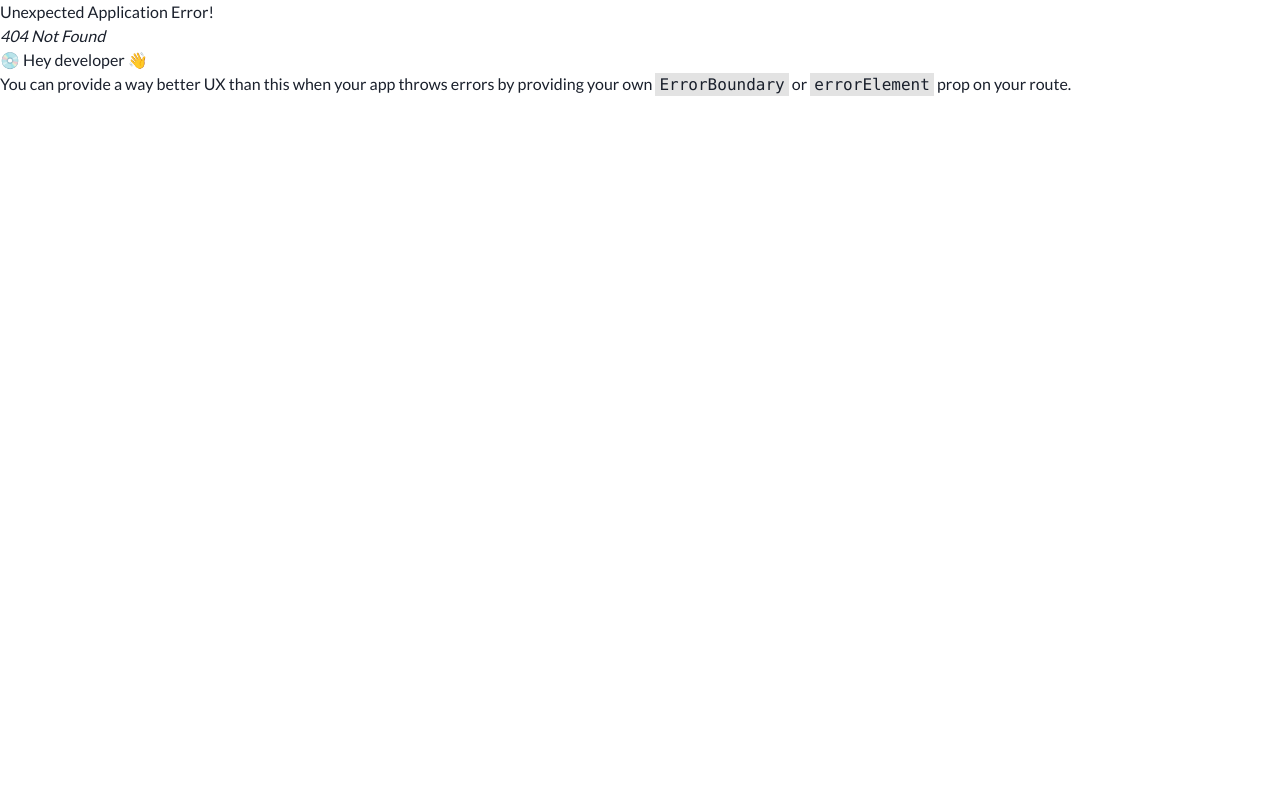
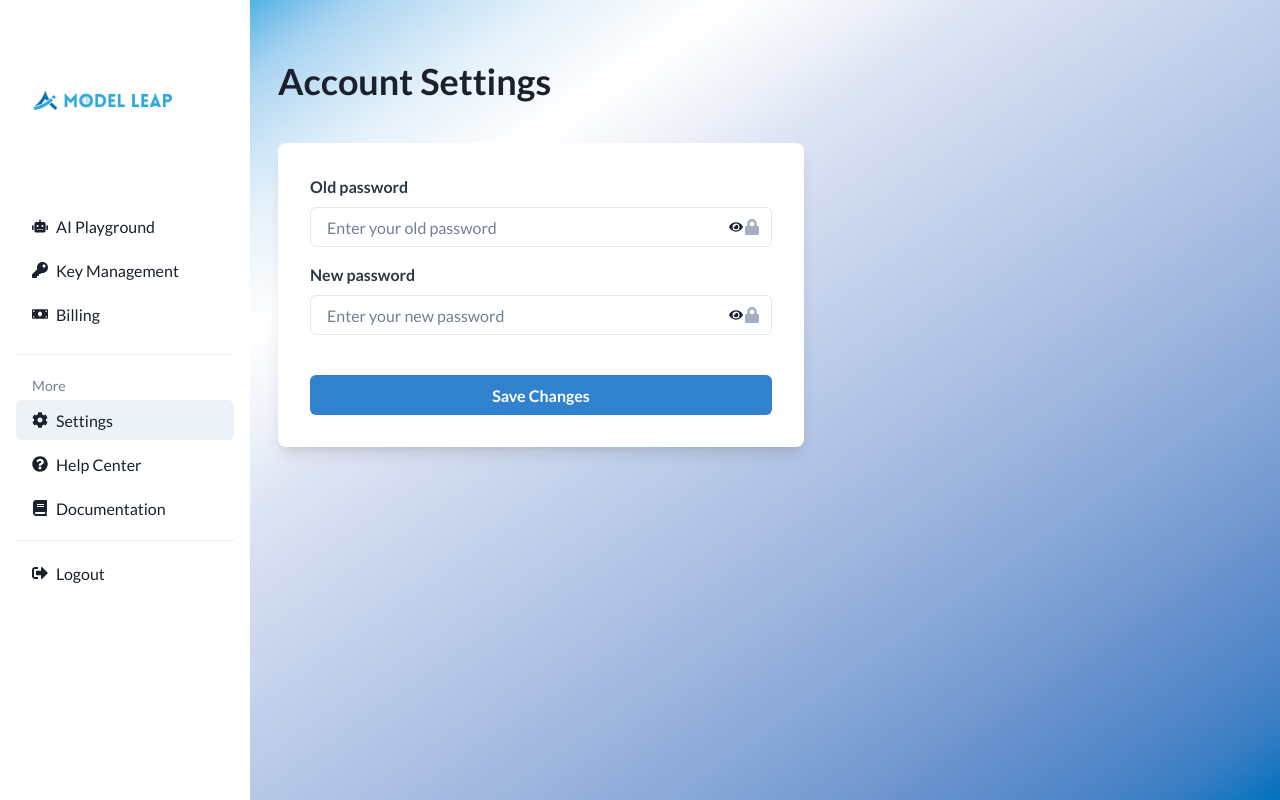
Before and after one commit to Arsalanbashir831/ModelLeap-AI, a React (Vite) app: page /app/settings in a window 1280 px wide. Before the commit this address had no page. Built offline with nearby package versions, Linux system fonts and the light colour scheme.

Commit message:
Settings layout

```diff
--- a/src/App.jsx
+++ b/src/App.jsx
@@ -3,6 +3,7 @@ import { createBrowserRouter, RouterProvider } from 'react-router-dom'
 import DashboardLayout from './DashboardLayout'
 import AI from './Pages/PlayGround/AI'
 import APIkey from './Pages/KeyManagement/APIkey'
+import Settings from './Pages/Settings/Settings'
 
 const router = createBrowserRouter([
   {
@@ -12,6 +13,7 @@ const router = createBrowserRouter([
     children: [
       { path: '/app', element: <AI /> },
       {path: '/app/keymanagement', element: <APIkey />},
+      {path: '/app/settings', element: <Settings />},
     ]
   },
 ])
--- a/src/Components/Dashboard/KeyGenerate.jsx
+++ b/src/Components/Dashboard/KeyGenerate.jsx
@@ -18,7 +18,7 @@ import { FaPlus } from "react-icons/fa6";
 
 const generateApiKey = () => {
   const characters =
-    "ABCDEFGHIJKLMNOPQRSTUVWXYZabcdefghijklmnopqrstuvwxyz0123456789";
+    "ABCDEFGHIJKLMPQRSVWXYZadefghijklmnoqrstuvwxyz0123456789";
   let result = "";
   const length = 32;
   for (let i = 0; i < length; i++) {
--- /dev/null
+++ b/src/Components/Dashboard/PasswordChange.jsx
@@ -0,0 +1,91 @@
+import React, { useState } from "react";
+import {
+  Box,
+  Button,
+  FormControl,
+  FormLabel,
+  Input,
+  InputGroup,
+  InputRightElement,
+  Flex,
+  Icon,
+} from "@chakra-ui/react";
+import { FaEye, FaEyeSlash, FaLock } from "react-icons/fa";
+
+const PasswordChange = () => {
+  const [showOldPassword, setShowOldPassword] = useState(false);
+  const [showNewPassword, setShowNewPassword] = useState(false);
+
+  const toggleShowOldPassword = () => setShowOldPassword(!showOldPassword);
+  const toggleShowNewPassword = () => setShowNewPassword(!showNewPassword);
+
+  return (
+    <Flex justify="center" align="center">
+      <Box
+      bg={"white"}
+        p={8}
+        rounded="lg"
+        shadow="lg"
+        maxW="600px"
+        w="100%"
+        mx="auto"
+      >
+        <FormControl id="old-password" mb={4}>
+          <FormLabel fontWeight="bold" color="gray.700">
+            Old password
+          </FormLabel>
+          <InputGroup>
+            <InputRightElement>
+              <Icon as={FaLock} color="gray.400" />
+            </InputRightElement>
+            <Input
+              type={showOldPassword ? "text" : "password"}
+              placeholder="Enter your old password"
+            />
+            <InputRightElement width="4.5rem">
+              <Button
+                h="1.75rem"
+                size="sm"
+                onClick={toggleShowOldPassword}
+                variant="ghost"
+              >
+                {showOldPassword ? <FaEyeSlash /> : <FaEye />}
+              </Button>
+            </InputRightElement>
+          </InputGroup>
+        </FormControl>
+        <FormControl id="new-password" mb={6}>
+          <FormLabel fontWeight="bold" color="gray.700">
+            New password
+          </FormLabel>
+          <InputGroup>
+            <InputRightElement>
+              <Icon as={FaLock} color="gray.400" />
+            </InputRightElement>
+            <Input
+              type={showNewPassword ? "text" : "password"}
+              placeholder="Enter your new password"
+            />
+            <InputRightElement width="4.5rem">
+              <Button
+                h="1.75rem"
+                size="sm"
+                onClick={toggleShowNewPassword}
+                variant="ghost"
+              >
+                {showNewPassword ? <FaEyeSlash /> : <FaEye />}
+              </Button>
+            </InputRightElement>
+          </InputGroup>
+        </FormControl>
+
+
+        <Button colorScheme="blue" w="100%" mt={4}>
+          Save Changes
+        </Button>
+      </Box>
+    </Flex>
+  );
+};
+
+export default PasswordChange;
--- /dev/null
+++ b/src/Pages/Settings/Settings.jsx
@@ -0,0 +1,19 @@
+import React from "react";
+import Header from "../../Components/Dashboard/Header";
+import { Box, Flex } from "@chakra-ui/react";
+import PasswordChange from "../../Components/Dashboard/PasswordChange";
+
+const Settings = () => {
+  return (
+    <Box minH="100vh">
+      <Box mt={8} p={3}>
+        <Header title={"Account Settings"} />
+      </Box>
+      <Box borderRadius="lg" ml={4} p={3} maxW="550px">
+        <PasswordChange />
+      </Box>
+    </Box>
+  );
+};
+
+export default Settings;
```
